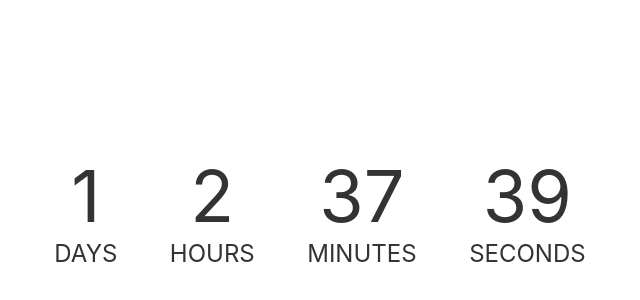
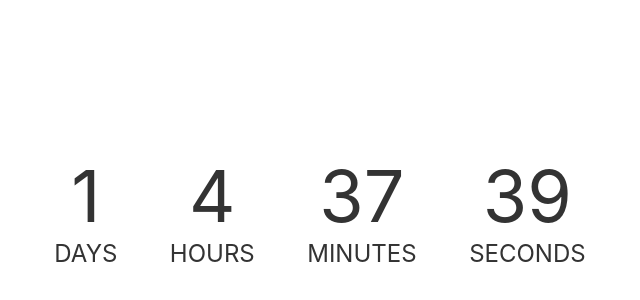
Before and after one commit to aslubsky/simple-countdown, a plain HTML site: page index.html in a window 1280 px wide. Shown: the part 190-490 px from the top of the page, 320-960 px from the left. Drawn offline with Linux system fonts and the light colour scheme.

Commit message:
Update index.html

```diff
--- a/index.html
+++ b/index.html
@@ -73,7 +73,7 @@ const second = 1000,
       hour = minute * 60,
       day = hour * 24;
 
-let countDown = new Date('Oct 1, 2020 09:00:00').getTime(),
+let countDown = new Date('Oct 1, 2020 11:00:00').getTime(),
     x = setInterval(function() {
 
       let now = new Date().getTime(),
```
